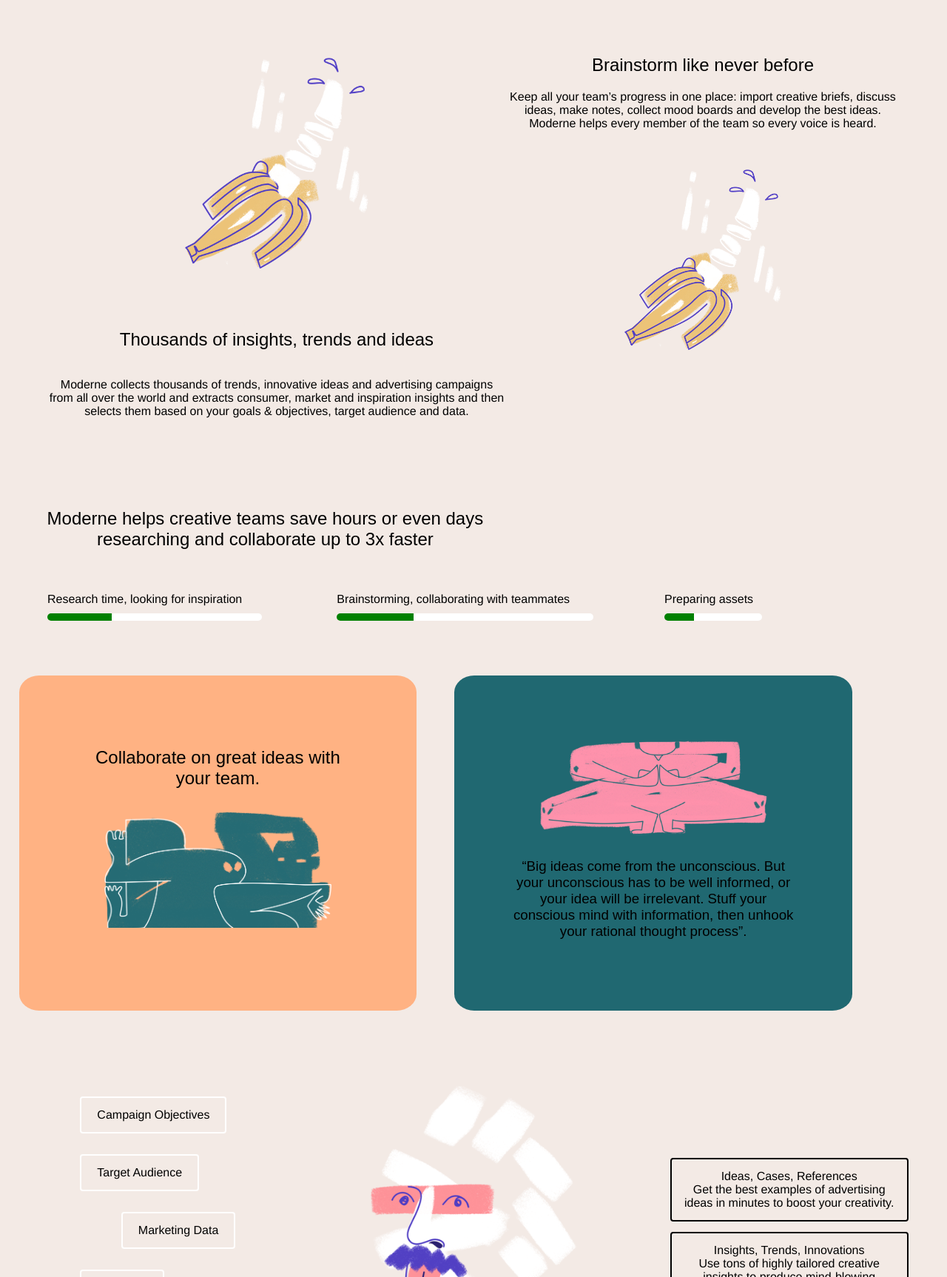
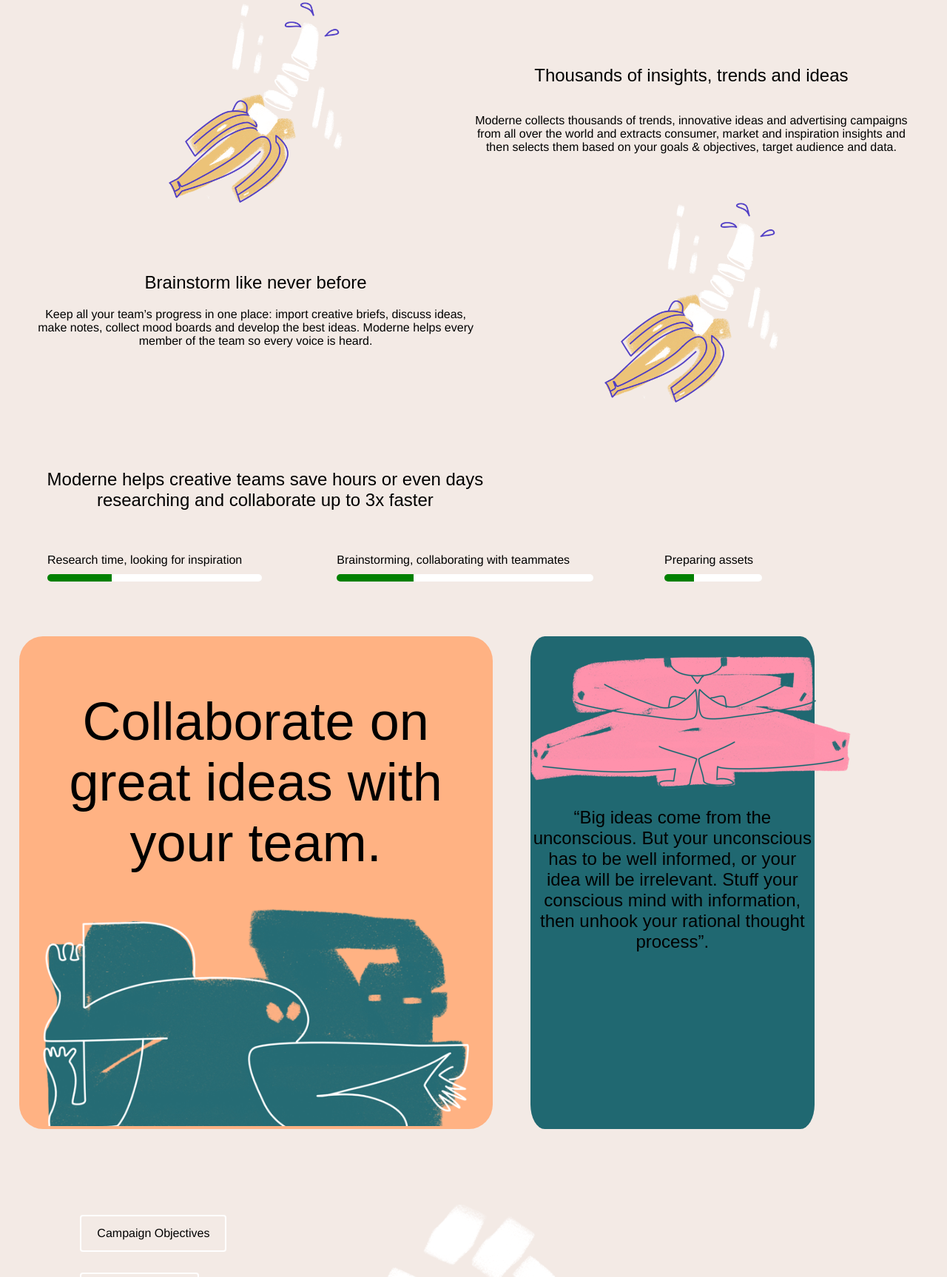
Before and after one commit to Shikhar-23/GG_Assign1, a plain HTML site: page index.html in a window 1280 px wide. Shown: the part 761-2487 px from the top of the page at 74% size. Drawn offline with Linux system fonts and the light colour scheme.

Commit message:
some minor touch ups

```diff
--- a/index.html
+++ b/index.html
@@ -59,19 +59,20 @@
     </div>
 </div>
     <div class="seventh-last-container">
-        <div><img src="images/features-02.png" alt="">
+        <div><img src="images/features-02.png" alt=""></div>
             <div>
                 <h2>Thousands of insights, trends and ideas</h2><br>Moderne collects thousands of trends, innovative
                 ideas and advertising campaigns from all over the world and extracts consumer, market and inspiration
                 insights and then selects them based on your goals & objectives, target audience and data.
             </div>
-        </div>
-        <div>
+
+
             <div>
                 <h2>Brainstorm like never before</h2> Keep all your team’s progress in one place: import creative
                 briefs, discuss ideas, make notes, collect mood boards and develop the best ideas. Moderne helps every
                 member of the team so every voice is heard.
             </div>
+            <div>
             <img src="images/features-02.png" alt="banana img">
         </div>
     </div>
@@ -97,11 +98,11 @@
     </div>
     <div class="fifth-last-container">
         <div class="orange">
-            <h2>Collaborate on great ideas with your team.</h2> <img src="images/twocols-1.png" alt="">
+            <h1>Collaborate on great ideas with your team.</h1> <img src="images/twocols-1.png" alt="">
         </div>
         <div class="green"><img src="images/twocols-2.png" alt="">
-            <h3>“Big ideas come from the unconscious. But your unconscious has to be well informed, or your idea will be
-                irrelevant. Stuff your conscious mind with information, then unhook your rational thought process”.</h3>
+            <h2>“Big ideas come from the unconscious. But your unconscious has to be well informed, or your idea will be
+                irrelevant. Stuff your conscious mind with information, then unhook your rational thought process”.</h2>
         </div>
     </div>
     <div class="fourth-last-container">
--- a/style.css
+++ b/style.css
@@ -122,24 +122,27 @@ header div div:hover{
     border-radius: 5px;
     margin:10px auto 10px;
 }
+.fifth-last-container{
+    margin: auto;
+}
 .fifth-last-container div{
     text-align: center;
-    padding:6%;
+    padding-top:2%;
     margin: 5% 2% 5%;
     border-radius: 5%;
-}
-.fifth-last-container div img{
-    width: 80%;
-    padding:3%;
-    display: block;
-    margin: auto;
 
 }
 
+
 .orange{
     background-color: rgb(255, 178, 131);
+
 }
-
+.orange img{
+    width: 90%;
+    position: relative;
+    bottom:0px;
+}
 .green{
     background-color: #206871;
 }
@@ -331,7 +334,7 @@ h1{
     width: 40%;
     margin: 0;
     align-self: left;
-    margin-left: 9%;
+    margin-left: 26%;
 }
 
 .top-container-up{
@@ -349,18 +352,21 @@ h1{
 }
 
 .seventh-last-container img{
-    width:40%;
-    height: 40%;
-    padding:10%;
+    width: 40%;
+    height:40%;
 }
 
 .seventh-last-container  {
-    padding: 5%;
     margin: auto;
     display: flex;
     align-items: center;
     justify-content: space-between;
-    margin: auto;
+    margin: 4%;
+    flex-wrap: wrap;
+}
+
+.seventh-last-container div{
+    width: 50%
 }
 
 .sixth-last-container {
@@ -392,7 +398,7 @@ h1{
 }
 .orange{
     display: inline-block;
-    width:30%;
+    width:50%;
 }
 .green{
     display: inline-block;
```
